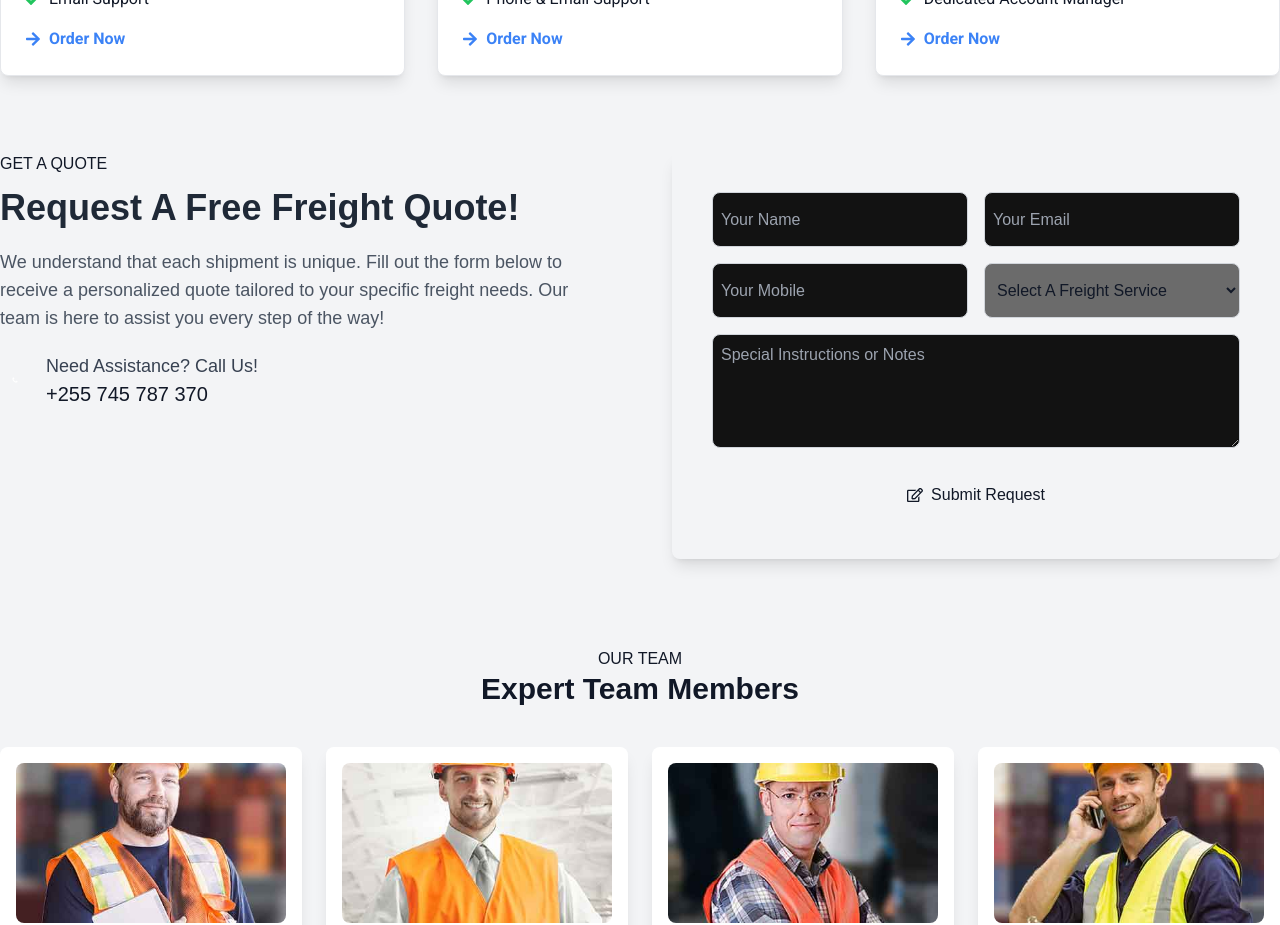
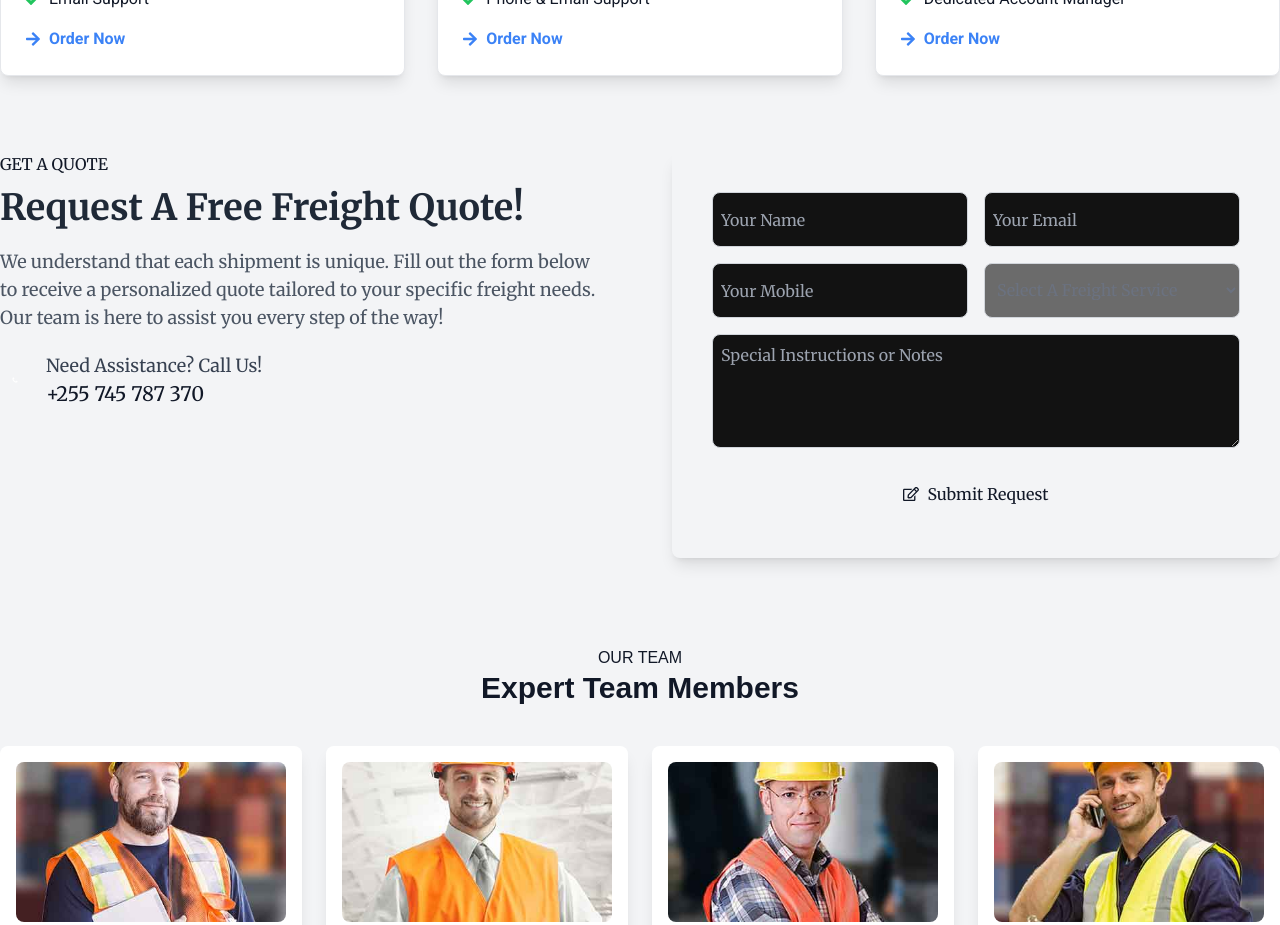
Before and after one commit to bari95/kuaid, a Next.js app: page / in a window 1280 px wide. Shown: the part 4960-5885 px from the top of the page. Built offline with nearby package versions, Linux system fonts and the light colour scheme.

Commit message:
footer bg

```diff
--- a/package.json
+++ b/package.json
@@ -13,9 +13,11 @@
     "@react-three/drei": "^9.115.0",
     "@react-three/fiber": "^8.17.10",
     "clsx": "^2.1.1",
+    "dotenv": "^16.4.5",
     "framer-motion": "^11.11.10",
     "next": "^15.0.2",
     "next-themes": "^0.3.0",
+    "nodemailer": "^6.9.16",
     "react": "^18.3.1",
     "react-awesome-reveal": "^4.2.14",
     "react-dom": "^18.3.1",
--- /dev/null
+++ b/src/app/api/quote/route.ts
@@ -0,0 +1,78 @@
+import nodemailer from 'nodemailer';
+import dotenv from 'dotenv';
+
+dotenv.config();
+
+export async function POST(req: Request) {
+  try {
+    const { name, email, mobile, service, instructions } = await req.json();
+
+    // Validate the input
+    if (!name || !email || !mobile || !service) {
+      return new Response(JSON.stringify({ error: 'Please fill out all required fields.' }), { status: 400 });
+    }
+   console.log('password', process.env.MAILER_APP_PASSWORD)
+   console.log('email', process.env.MAILER_USER_EMAIL)
+    // Set up the email options
+    const transporter = nodemailer.createTransport({
+      service: 'gmail',
+      auth: {
+        user: process.env.MAILER_USER_EMAIL,
+        pass: process.env.MAILER_APP_PASSWORD,
+      },
+    });
+
+    const mailOptions = {
+      from: email,
+      to:  process.env.MAILER_USER_EMAIL,
+      subject: 'New Quote Request Received',
+      html: `
+       <div style="font-family: Arial, sans-serif; max-width: 600px; margin: 0 auto; padding: 20px; border-radius: 8px; background: linear-gradient(135deg, #e0f7fa, #ffffff); color: #333;">
+  <div style="background-color: #ffffff; padding: 20px; border: 1px solid #e0e0e0; border-radius: 8px;">
+    <h2 style="text-align: center; color: #0073e6; margin-top: 0; font-size: 24px;">New Quote Request</h2>
+    <table style="width: 100%; margin-top: 20px; border-collapse: collapse;">
+      <tr>
+        <td style="padding: 12px; font-weight: bold; color: #0073e6; border-bottom: 1px solid #e0e0e0;">Name:</td>
+        <td style="padding: 12px; border-bottom: 1px solid #e0e0e0;">${name}</td>
+      </tr>
+      <tr>
+        <td style="padding: 12px; font-weight: bold; color: #0073e6; border-bottom: 1px solid #e0e0e0;">Email:</td>
+        <td style="padding: 12px; border-bottom: 1px solid #e0e0e0;">${email}</td>
+      </tr>
+      <tr>
+        <td style="padding: 12px; font-weight: bold; color: #0073e6; border-bottom: 1px solid #e0e0e0;">Mobile:</td>
+        <td style="padding: 12px; border-bottom: 1px solid #e0e0e0;">${mobile}</td>
+      </tr>
+      <tr>
+        <td style="padding: 12px; font-weight: bold; color: #0073e6; border-bottom: 1px solid #e0e0e0;">Service:</td>
+        <td style="padding: 12px; border-bottom: 1px solid #e0e0e0;">${service}</td>
+      </tr>
+      <tr>
+        <td style="padding: 12px; font-weight: bold; color: #0073e6;">Instructions:</td>
+        <td style="padding: 12px;">${instructions || 'No additional instructions provided.'}</td>
+      </tr>
+    </table>
+    <p style="margin-top: 20px; font-size: 14px; color: #555; text-align: center;">
+      Thank you for using our services. We will review the request and get back to you shortly.
+    </p>
+  </div>
+</div>
+
+      `,
+    };
+
+    // Send the email
+    await transporter.sendMail(mailOptions);
+
+    // Return success response
+    return new Response(JSON.stringify({ message: 'Your quote request has been successfully submitted.' }), {
+      status: 200,
+      headers: { 'Content-Type': 'application/json' },
+    });
+  } catch (error) {
+    console.error('Error processing quote request:', error);
+    return new Response(JSON.stringify({ error: 'An error occurred while processing your request. Please try again later.' }), {
+      status: 500,
+    });
+  }
+}
--- a/src/components/Quote.tsx
+++ b/src/components/Quote.tsx
@@ -1,9 +1,54 @@
-import React from 'react';
-import { FaPhoneAlt, FaRegEdit } from 'react-icons/fa'; // Importing icons for phone and edit
+'use client'
+
+import React, { useState } from 'react';
+import { FaPhoneAlt, FaRegEdit } from 'react-icons/fa';
+import { AttentionSeeker } from 'react-awesome-reveal';
+import { Merriweather } from 'next/font/google';
+
+const merriweather = Merriweather({ subsets: ['latin'], weight: ['400', '700'] });
 
 const Quote: React.FC = () => {
+    const [formData, setFormData] = useState({
+        name: '',
+        email: '',
+        mobile: '',
+        service: '',
+        instructions: ''
+    });
+    const [successMessage, setSuccessMessage] = useState('');
+
+    const handleChange = (e) => {
+        const { name, value } = e.target;
+        setFormData({ ...formData, [name]: value });
+    };
+
+    const handleSubmit = async (e) => {
+        e.preventDefault();
+
+        try {
+            const response = await fetch('/api/quote', {
+                method: 'POST',
+                headers: {
+                    'Content-Type': 'application/json'
+                },
+                body: JSON.stringify(formData)
+            });
+
+            if (!response.ok) {
+                throw new Error('Error submitting request');
+            }
+
+            const result = await response.json();
+            setSuccessMessage(result.message);  // Show success message
+            setFormData({ name: '', email: '', mobile: '', service: '', instructions: '' });  // Reset form fields
+        } catch (error) {
+            console.error('Submission error:', error);
+            alert('There was an error submitting the form. Please try again.');
+        }
+    };
+
     return (
-        <div className="container mx-auto py-6">
+        <div className={`container mx-auto py-6 ${merriweather.className}`}>
             <div className="flex flex-col lg:flex-row gap-16">
                 <div className="lg:w-1/2">
                     <h6 className="text-secondary uppercase mb-3">Get A Quote</h6>
@@ -21,12 +66,22 @@ const Quote: React.FC = () => {
                 </div>
                 <div className="lg:w-1/2">
                     <div className="bg-light text-center p-10 rounded-lg shadow-lg">
-                        <form>
+                        {successMessage ? (
+                            <AttentionSeeker effect="pulse">
+                                <div className="p-6 bg-green-100 text-green-700 rounded-lg text-lg font-semibold">
+                                    {successMessage}
+                                </div>
+                            </AttentionSeeker>
+                        ) : (
+                            <form onSubmit={handleSubmit}>
                                 <div className="grid grid-cols-1 sm:grid-cols-2 gap-4">
                                     <div>
                                         <input
                                             type="text"
-                                        className="form-input w-full border border-gray-300 rounded-lg p-2"
+                                            name="name"
+                                            value={formData.name}
+                                            onChange={handleChange}
+                                            className="form-input w-full border border-gray-300 text-gray-500 rounded-lg p-2"
                                             placeholder="Your Name"
                                             style={{ height: '55px' }}
                                             required
@@ -35,6 +90,9 @@ const Quote: React.FC = () => {
                                     <div>
                                         <input
                                             type="email"
+                                            name="email"
+                                            value={formData.email}
+                                            onChange={handleChange}
                                             className="form-input w-full border border-gray-300 rounded-lg p-2"
                                             placeholder="Your Email"
                                             style={{ height: '55px' }}
@@ -44,6 +102,9 @@ const Quote: React.FC = () => {
                                     <div>
                                         <input
                                             type="text"
+                                            name="mobile"
+                                            value={formData.mobile}
+                                            onChange={handleChange}
                                             className="form-input w-full border border-gray-300 rounded-lg p-2"
                                             placeholder="Your Mobile"
                                             style={{ height: '55px' }}
@@ -51,8 +112,15 @@ const Quote: React.FC = () => {
                                         />
                                     </div>
                                     <div>
-                                    <select className="form-select w-full border border-gray-300 rounded-lg p-2" style={{ height: '55px' }} required>
-                                        <option value="" disabled selected>Select A Freight Service</option>
+                                        <select
+                                            name="service"
+                                            value={formData.service}
+                                            onChange={handleChange}
+                                            className="form-select w-full text-gray-500 border border-gray-300 rounded-lg p-2"
+                                            style={{ height: '55px' }}
+                                            required
+                                        >
+                                            <option value="" disabled>Select A Freight Service</option>
                                             <option value="local">Local Freight Shipping</option>
                                             <option value="regional">Regional Freight Shipping</option>
                                             <option value="international">International Freight Shipping</option>
@@ -60,7 +128,10 @@ const Quote: React.FC = () => {
                                     </div>
                                     <div className="col-span-2">
                                         <textarea
-                                        className="form-input w-full border border-gray-300 rounded-lg p-2"
+                                            name="instructions"
+                                            value={formData.instructions}
+                                            onChange={handleChange}
+                                            className="form-input w-full border border-gray-300 text-gray-300 rounded-lg p-2"
                                             placeholder="Special Instructions or Notes"
                                             rows={4}
                                         ></textarea>
@@ -73,6 +144,7 @@ const Quote: React.FC = () => {
                                     </div>
                                 </div>
                             </form>
+                        )}
                     </div>
                 </div>
             </div>
```
Also changed, not shown: 1 other file (tests, documents, lock files or other folders). Lines whose indentation alone changed are shown as unchanged.
